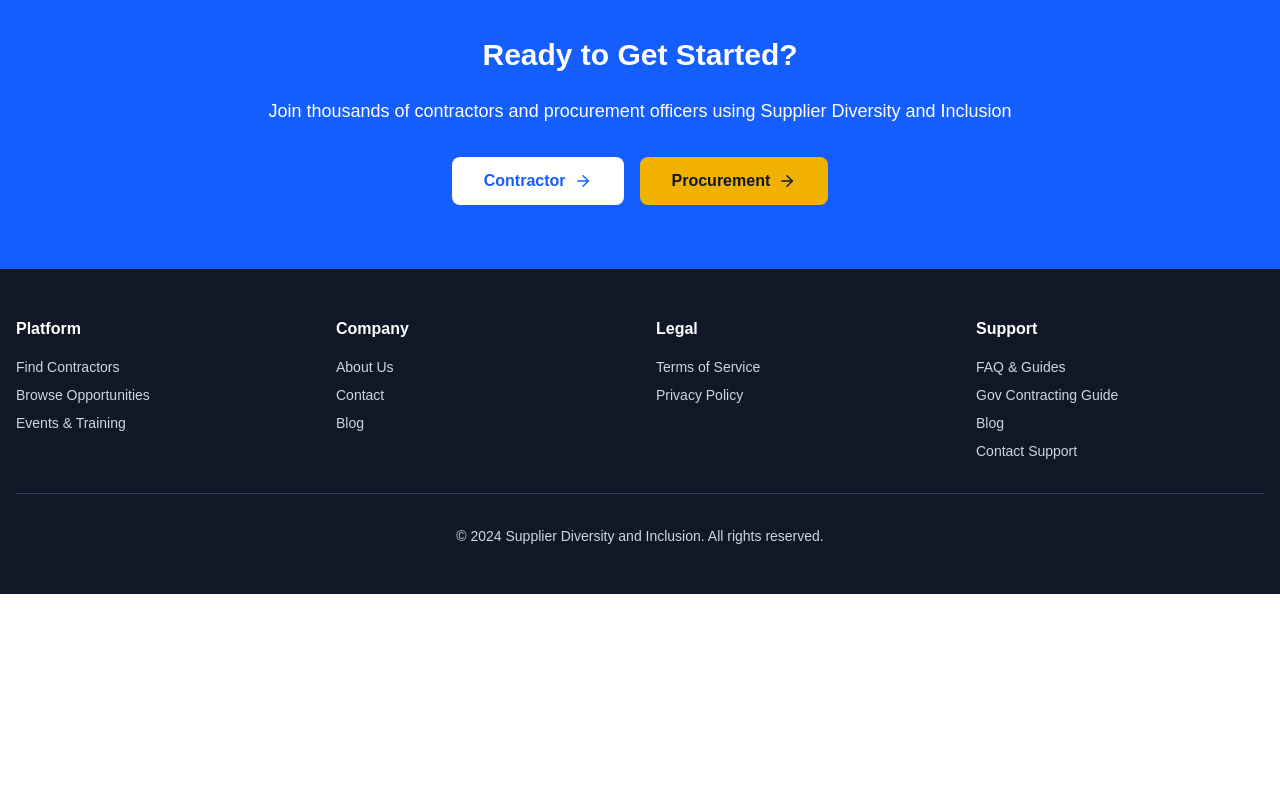
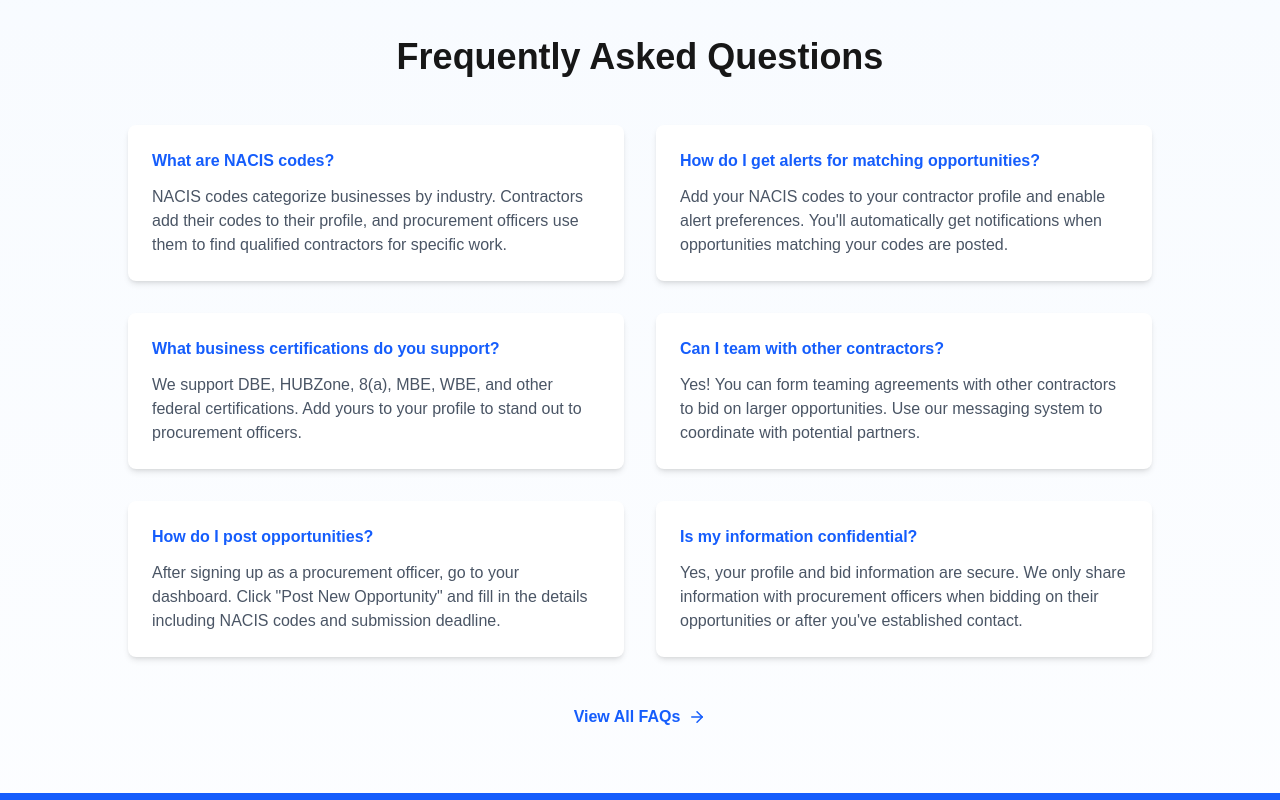
Before and after one commit to css-intel/supplier-diversity, a Next.js app: page / in a window 1280 px wide. Shown: the part 1800-2600 px from the top of the page. Before the commit the page ends 2394 px from the top, so only its background shows below. Built offline with nearby package versions, Linux system fonts and the light colour scheme.

Commit message:
Add FAQ section to home page

```diff
--- a/src/app/page.tsx
+++ b/src/app/page.tsx
@@ -161,6 +161,44 @@ export default function Home() {
         </div>
       </section>
 
+      {/* FAQ Section */}
+      <section className="py-12 md:py-16 px-4">
+        <div className="max-w-7xl mx-auto">
+          <h2 className="text-2xl md:text-4xl font-bold text-center mb-8 md:mb-12">Frequently Asked Questions</h2>
+          <div className="grid grid-cols-1 md:grid-cols-2 gap-4 md:gap-8 max-w-5xl mx-auto">
+            <div className="bg-white rounded-lg p-4 md:p-6 shadow-md hover:shadow-lg transition">
+              <h3 className="font-bold text-blue-600 mb-2 md:mb-3 text-sm md:text-base">What are NACIS codes?</h3>
+              <p className="text-gray-600 text-sm md:text-base">NACIS codes categorize businesses by industry. Contractors add their codes to their profile, and procurement officers use them to find qualified contractors for specific work.</p>
+            </div>
+            <div className="bg-white rounded-lg p-4 md:p-6 shadow-md hover:shadow-lg transition">
+              <h3 className="font-bold text-blue-600 mb-2 md:mb-3 text-sm md:text-base">How do I get alerts for matching opportunities?</h3>
+              <p className="text-gray-600 text-sm md:text-base">Add your NACIS codes to your contractor profile and enable alert preferences. You'll automatically get notifications when opportunities matching your codes are posted.</p>
+            </div>
+            <div className="bg-white rounded-lg p-4 md:p-6 shadow-md hover:shadow-lg transition">
+              <h3 className="font-bold text-blue-600 mb-2 md:mb-3 text-sm md:text-base">What business certifications do you support?</h3>
+              <p className="text-gray-600 text-sm md:text-base">We support DBE, HUBZone, 8(a), MBE, WBE, and other federal certifications. Add yours to your profile to stand out to procurement officers.</p>
+            </div>
+            <div className="bg-white rounded-lg p-4 md:p-6 shadow-md hover:shadow-lg transition">
+              <h3 className="font-bold text-blue-600 mb-2 md:mb-3 text-sm md:text-base">Can I team with other contractors?</h3>
+              <p className="text-gray-600 text-sm md:text-base">Yes! You can form teaming agreements with other contractors to bid on larger opportunities. Use our messaging system to coordinate with potential partners.</p>
+            </div>
+            <div className="bg-white rounded-lg p-4 md:p-6 shadow-md hover:shadow-lg transition">
+              <h3 className="font-bold text-blue-600 mb-2 md:mb-3 text-sm md:text-base">How do I post opportunities?</h3>
+              <p className="text-gray-600 text-sm md:text-base">After signing up as a procurement officer, go to your dashboard. Click "Post New Opportunity" and fill in the details including NACIS codes and submission deadline.</p>
+            </div>
+            <div className="bg-white rounded-lg p-4 md:p-6 shadow-md hover:shadow-lg transition">
+              <h3 className="font-bold text-blue-600 mb-2 md:mb-3 text-sm md:text-base">Is my information confidential?</h3>
+              <p className="text-gray-600 text-sm md:text-base">Yes, your profile and bid information are secure. We only share information with procurement officers when bidding on their opportunities or after you've established contact.</p>
+            </div>
+          </div>
+          <div className="text-center mt-8 md:mt-12">
+            <Link href="/faq" className="inline-flex items-center gap-2 text-blue-600 font-semibold hover:text-blue-700">
+              View All FAQs <ArrowRight size={18} />
+            </Link>
+          </div>
+        </div>
+      </section>
+
       {/* CTA Section */}
       <section className="bg-blue-600 text-white py-12 md:py-16 px-4">
         <div className="max-w-4xl mx-auto text-center">
```
